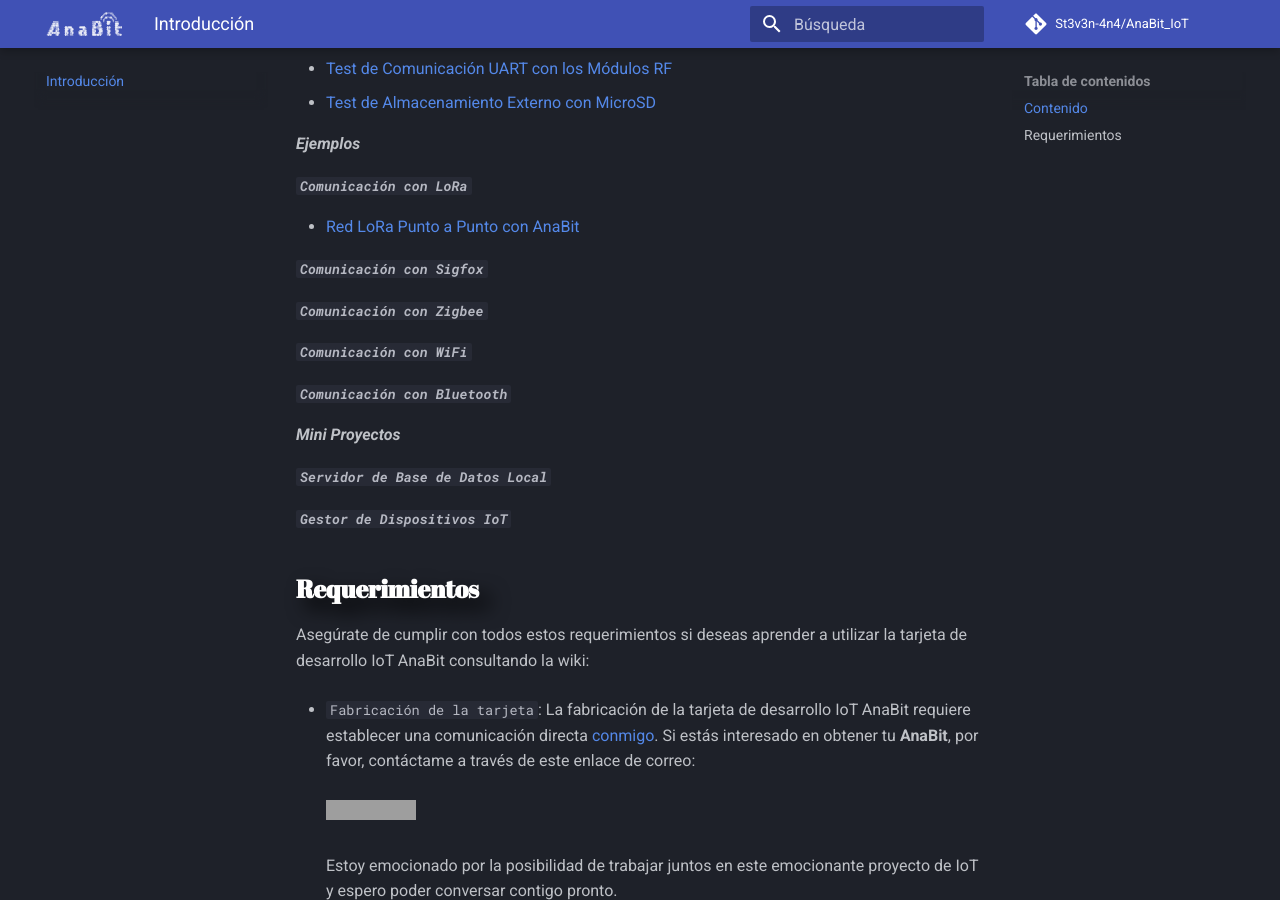
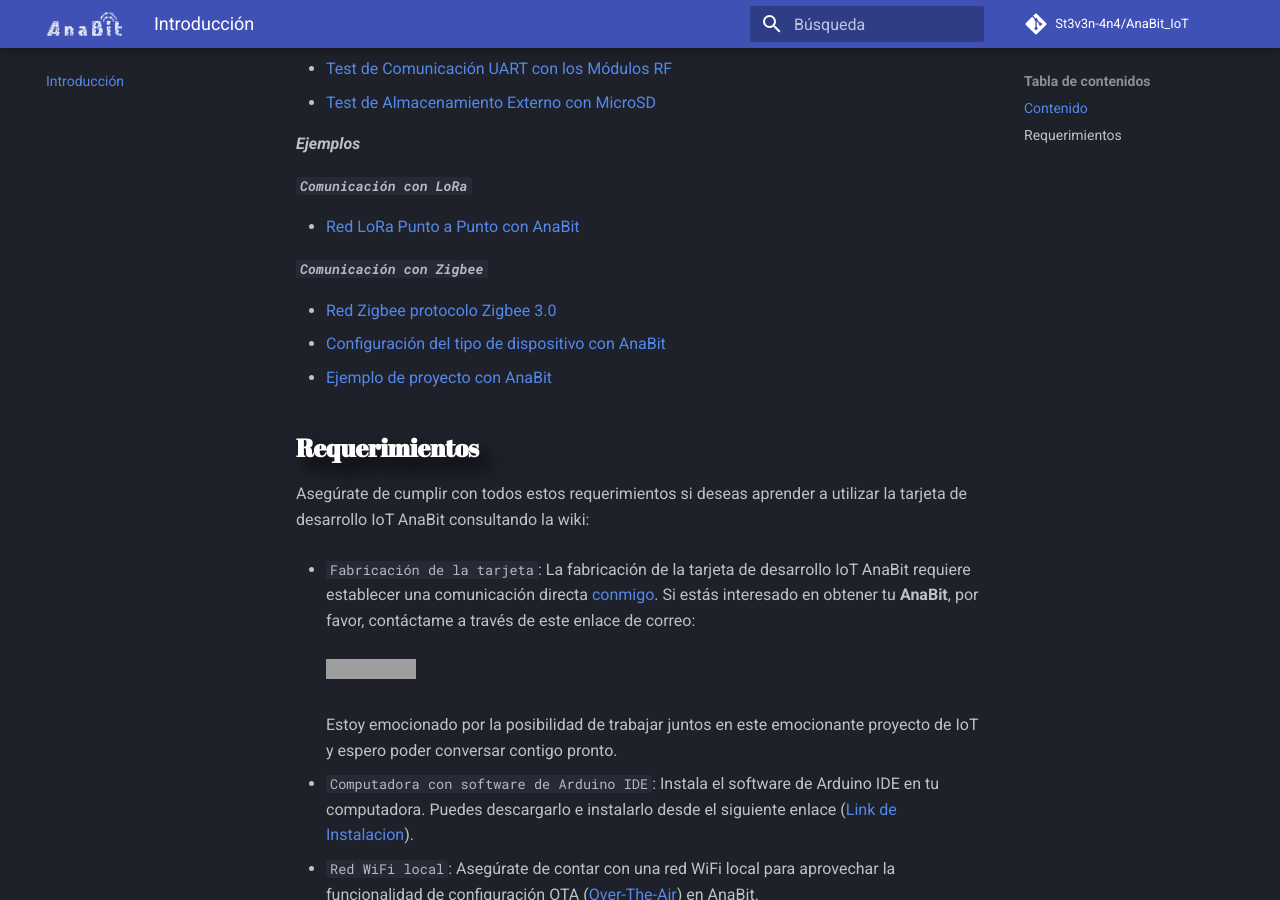
Before and after one commit to N0c7u4/AnaBit_IoT, an MkDocs documentation site: the page built from docs/index.md, in a window 1280 px wide and 900 px high, scrolled down 1998 px. Built offline with MkDocs 1.6.1 and Material for MkDocs 9.7.7, drawn with Linux system fonts in a browser that asks for light colours; comment, search, counter and statistics services are not loaded; grey boxes are pictures that could not be loaded.

Commit message:
ultimos retoques

```diff
--- a/docs/index.md
+++ b/docs/index.md
@@ -62,20 +62,13 @@
 
 - [Red LoRa Punto a Punto con AnaBit](Ejemplo_LoRa.md#red-lora-punto-a-punto-con-anabit)
 
-***`Comunicación con Sigfox`***
-
 ***`Comunicación con Zigbee`***
 
-***`Comunicación con WiFi`***
-
-***`Comunicación con Bluetooth`***
+- [Red Zigbee protocolo Zigbee 3.0](Ejemplo_Zigbee.md#red-zigbee-protocolo-zigbee-30)
+- [Configuración del tipo de dispositivo con AnaBit](Ejemplo_Zigbee.md#configuración-del-tipo-de-dispositivo-con-anabit)
+- [Ejemplo de proyecto con AnaBit](Ejemplo_Zigbee.md#ejemplo-de-proyecto-con-anabit)
 
 
-***Mini Proyectos***
-
-***`Servidor de Base de Datos Local`***
-
-***`Gestor de Dispositivos IoT`***
 
 
 ## **Requerimientos**
--- a/mkdocs.yml
+++ b/mkdocs.yml
@@ -84,11 +84,5 @@
     - Testing: Testing.md
   - Ejemplos:
     - Comunicación con LoRa: Ejemplo_LoRa.md
-    - Comunicación con Sigfox: Ejemplo_Sigfox.md
     - Comunicación con Zigbee: Ejemplo_Zigbee.md
-    - Comunicación con WiFi: Ejemplo_WiFi.md
-    - Comunicación con Bluetooth: Ejemplo_Bluetooth.md
-  - Mini Proyectos:
-    - Servidor de Base de Datos Local: Proyecto_1.md
-    - Gestor de Dispositivos IoT: Proyecto_2.md
   - Autor: Autor.md
```
Also changed, not shown: docs/Ejemplo_Bluetooth.md (deleted), docs/Ejemplo_Sigfox.md (deleted), docs/Ejemplo_WiFi.md (deleted), docs/Proyecto_1.md (deleted), docs/Proyecto_2.md (deleted), 2 other files.
